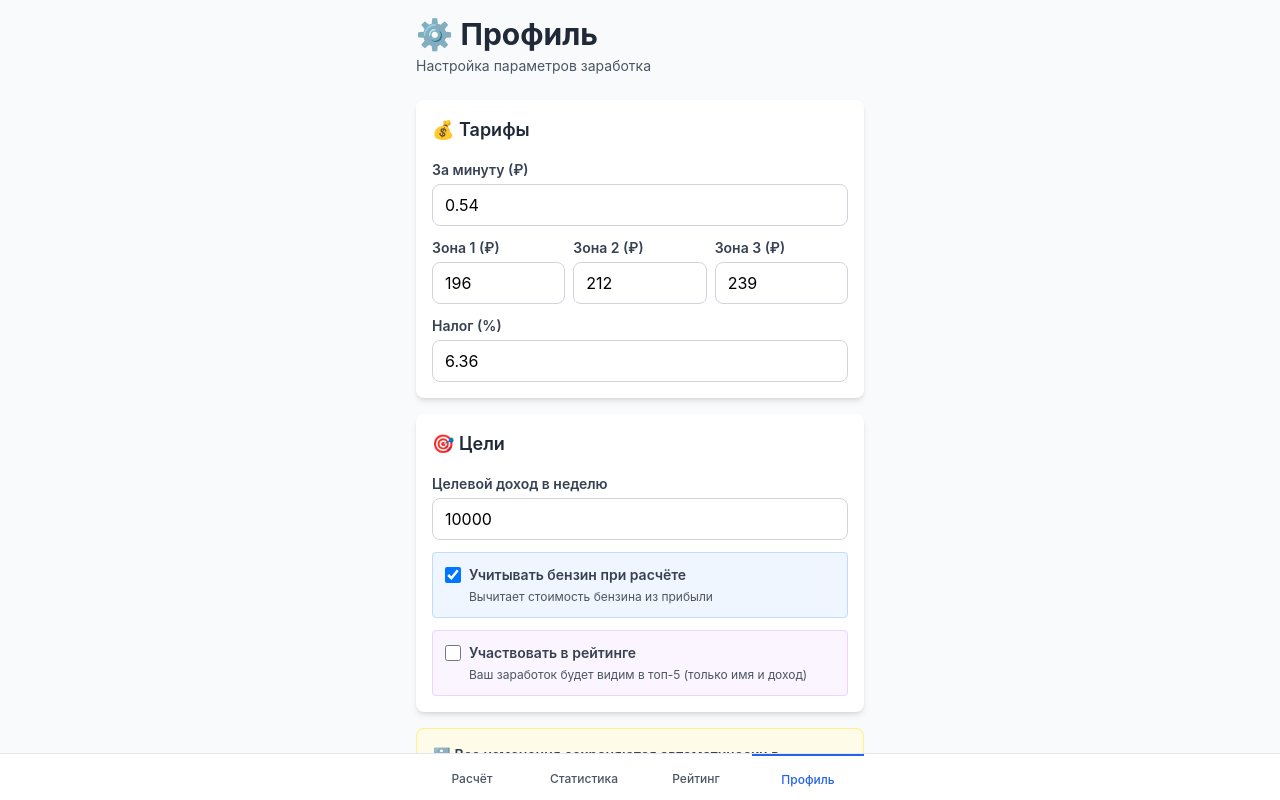
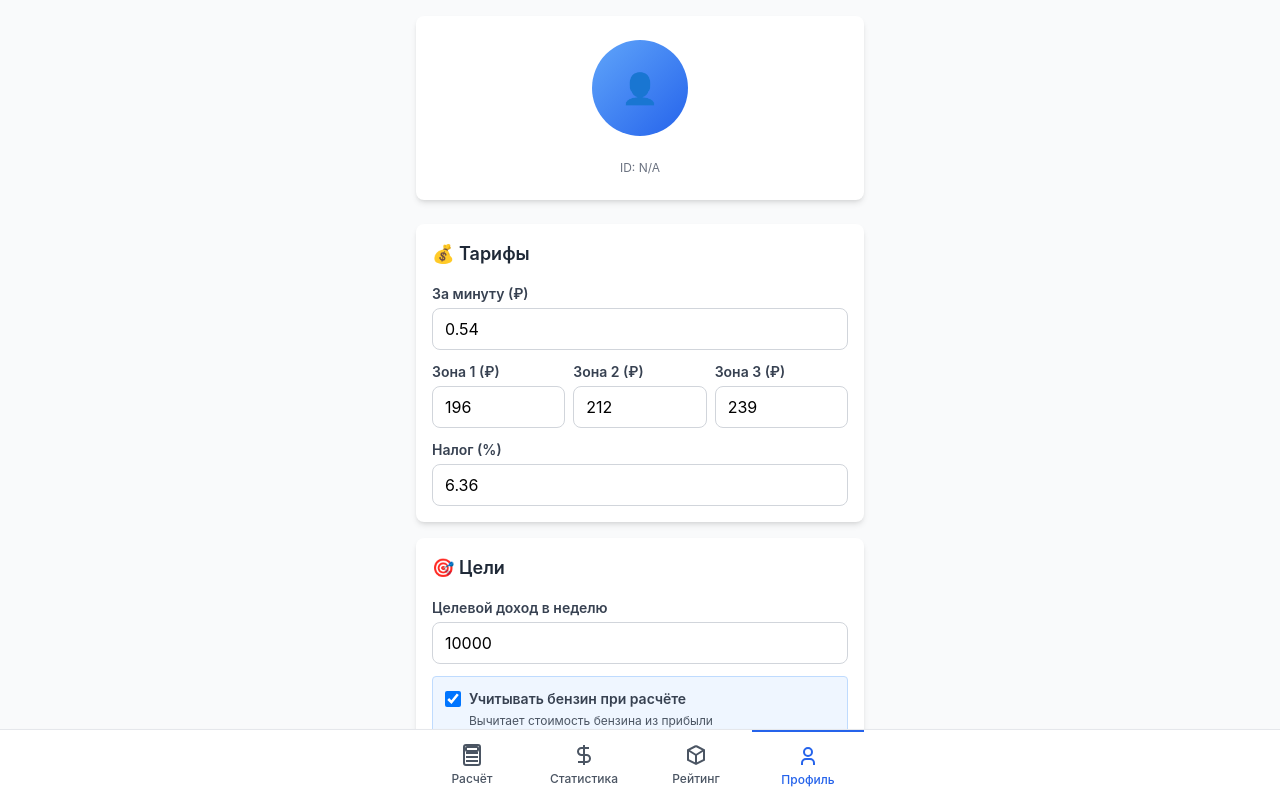
Before and after one commit to opa33/cour, a React (Vite) app: page / in a window 1280 px wide. Both pictures are taken after a click on the button "Профиль". Shown: the top 800 px of the page. Built offline with nearby package versions, Linux system fonts and the light colour scheme; no server answers.

Commit message:
feat and fix: new icons and profile

```diff
--- a/src/App.tsx
+++ b/src/App.tsx
@@ -15,10 +15,10 @@ import { initTelegram } from "./utils/telegram";
 type TabId = "calculator" | "statistics" | "leaderboard" | "profile";
 
 const tabs = [
-  { id: "calculator", label: "Расчёт", icon: "" },
-  { id: "statistics", label: "Статистика", icon: "" },
-  { id: "leaderboard", label: "Рейтинг", icon: "" },
-  { id: "profile", label: "Профиль", icon: "" },
+  { id: "calculator", label: "Расчёт" },
+  { id: "statistics", label: "Статистика" },
+  { id: "leaderboard", label: "Рейтинг" },
+  { id: "profile", label: "Профиль" },
 ];
 
 export default function App() {
--- a/src/components/Tabs.tsx
+++ b/src/components/Tabs.tsx
@@ -1,7 +1,7 @@
 interface Tab {
   id: string;
   label: string;
-  icon: string;
+  icon?: string; // Optional emoji as fallback
 }
 
 interface TabsProps {
@@ -9,6 +9,63 @@ interface TabsProps {
   activeTab: string;
   onChange: (tabId: string) => void;
 }
+
+// SVG icons - minimalist, black & white
+const TabIcons: Record<string, React.ReactNode> = {
+  calculator: (
+    <svg
+      className="w-6 h-6"
+      viewBox="0 0 24 24"
+      fill="none"
+      stroke="currentColor"
+      strokeWidth="2"
+    >
+      <rect x="4" y="2" width="16" height="20" rx="2" />
+      <rect x="6" y="4" width="12" height="4" rx="1" />
+      <line x1="6" y1="10" x2="18" y2="10" />
+      <line x1="6" y1="14" x2="18" y2="14" />
+      <line x1="6" y1="18" x2="18" y2="18" />
+    </svg>
+  ),
+  statistics: (
+    <svg
+      className="w-6 h-6"
+      viewBox="0 0 24 24"
+      fill="none"
+      stroke="currentColor"
+      strokeWidth="2"
+    >
+      <line x1="12" y1="2" x2="12" y2="22" />
+      <path d="M17 5H9.5a3.5 3.5 0 0 0 0 7h5a3.5 3.5 0 0 1 0 7H6" />
+    </svg>
+  ),
+  leaderboard: (
+    <svg
+      className="w-6 h-6"
+      viewBox="0 0 24 24"
+      fill="none"
+      stroke="currentColor"
+      strokeWidth="2"
+    >
+      <polyline points="12 3 20 7 20 17 12 21 4 17 4 7 12 3" />
+      <line x1="12" y1="12" x2="20" y2="7" />
+      <line x1="12" y1="12" x2="12" y2="21" />
+      <line x1="12" y1="12" x2="4" y2="7" />
+    </svg>
+  ),
+  profile: (
+    <svg
+      className="w-6 h-6"
+      viewBox="0 0 24 24"
+      fill="none"
+      stroke="currentColor"
+      strokeWidth="2"
+    >
+      <circle cx="12" cy="8" r="4" />
+      <path d="M6 21v-2a4 4 0 0 1 4-4h4a4 4 0 0 1 4 4v2" />
+    </svg>
+  ),
+};
 
 export default function Tabs({ tabs, activeTab, onChange }: TabsProps) {
   return (
@@ -27,8 +84,12 @@ export default function Tabs({ tabs, activeTab, onChange }: TabsProps) {
                   : "text-gray-600 hover:text-gray-800"
               }
             `}
+            title={tab.label}
           >
-            <span className="text-xl">{tab.icon}</span>
+            {/* SVG Icon */}
+            <div className="flex items-center justify-center">
+              {TabIcons[tab.id] || <span className="text-xl">{tab.icon}</span>}
+            </div>
             <span className="text-xs font-medium">{tab.label}</span>
           </button>
         ))}
--- a/src/screens/Leaderboard.tsx
+++ b/src/screens/Leaderboard.tsx
@@ -183,34 +183,47 @@ export default function Leaderboard() {
         {topCouriers.length > 0 ? (
           <Card variant="elevated" className="mb-4">
             <h2 className="text-lg font-semibold text-gray-800 mb-4">ТОП-5</h2>
-            <div className="space-y-2">
+            <div className="space-y-3">
               {topCouriers.map((courier) => (
                 <div
                   key={courier.userId}
-                  className={`p-3 rounded-lg flex items-center justify-between ${
+                  className={`p-4 rounded-lg flex items-center gap-3 transition-all ${
                     courier.userId === currentUserId
-                      ? "bg-blue-100 border-2 border-blue-300"
-                      : "bg-gray-100 border border-gray-200"
+                      ? "bg-gradient-to-r from-blue-50 to-blue-100 border-2 border-blue-400 shadow-md"
+                      : "bg-white border border-gray-200 hover:shadow-md"
                   }`}
                 >
-                  <div className="flex items-center gap-3 flex-1">
-                    <div className="text-2xl font-bold w-8 text-center">
+                  {/* Medal / Rank */}
+                  <div className="text-3xl font-bold w-12 text-center flex-shrink-0">
                     {getMedal(courier.rank)}
                   </div>
-                    <div className="flex-1">
-                      <p className="font-semibold text-gray-800">
+
+                  {/* Avatar placeholder - would use photo_url from Telegram in production */}
+                  <div className="w-12 h-12 rounded-full bg-gradient-to-br from-gray-300 to-gray-400 flex items-center justify-center flex-shrink-0">
+                    <span className="text-lg">👤</span>
+                  </div>
+
+                  {/* User Info */}
+                  <div className="flex-1 min-w-0">
+                    <p className="font-semibold text-gray-800 truncate">
                       {courier.username}
-                        {courier.userId === currentUserId && " (вы)"}
+                      {courier.userId === currentUserId && (
+                        <span className="ml-1 text-xs bg-blue-500 text-white px-2 py-0.5 rounded">
+                          ВЫ
+                        </span>
+                      )}
                     </p>
                     <p className="text-xs text-gray-600">
-                        Позиция #{courier.rank}
+                      #{courier.rank} место
                     </p>
                   </div>
-                  </div>
-                  <div className="text-right">
+
+                  {/* Earnings */}
+                  <div className="text-right flex-shrink-0">
                     <p className="font-bold text-lg text-green-600">
                       {formatCurrency(courier.earnings, currency)}
                     </p>
+                    <p className="text-xs text-gray-500">{currency}</p>
                   </div>
                 </div>
               ))}
--- a/src/screens/Profile.tsx
+++ b/src/screens/Profile.tsx
@@ -2,6 +2,7 @@ import { useState, useEffect } from "react";
 import { Button, Card, NumberInput } from "../components";
 import { useUserStore } from "../store";
 import type { UserSettings } from "../store/types";
+import { getTelegramUser } from "../utils/telegram";
 
 export default function Profile() {
   const userSettings = useUserStore((state: any) => state.settings);
@@ -10,6 +11,21 @@ export default function Profile() {
   const [formData, setFormData] = useState<UserSettings>(userSettings);
   const [isSaving, setIsSaving] = useState(false);
   const [saveSuccess, setSaveSuccess] = useState(false);
+
+  // Telegram user data
+  const [telegramUser, setTelegramUser] = useState<any>(null);
+  const [displayName, setDisplayName] = useState("");
+  const [photoUrl, setPhotoUrl] = useState<string | null>(null);
+
+  // Initialize Telegram user data
+  useEffect(() => {
+    const user = getTelegramUser();
+    setTelegramUser(user);
+    if (user) {
+      setDisplayName(user.first_name || user.username || `User ${user.id}`);
+      setPhotoUrl(user.photo_url || null);
+    }
+  }, []);
 
   // Sync form when settings change
   useEffect(() => {
@@ -44,13 +60,38 @@ export default function Profile() {
   return (
     <div className="min-h-screen bg-gray-50 p-4 pb-24">
       <div className="max-w-md mx-auto">
-        {/* Header */}
-        <div className="mb-6">
-          <h1 className="text-3xl font-bold text-gray-800">⚙️ Профиль</h1>
-          <p className="text-gray-600 text-sm mt-1">
-            Настройка параметров заработка
-          </p>
-        </div>
+        {/* User Card - Profile Header */}
+        <Card variant="elevated" className="mb-6 p-6 text-center">
+          <div className="flex flex-col items-center">
+            {/* User Photo */}
+            {photoUrl ? (
+              <img
+                src={photoUrl}
+                alt="Profile"
+                className="w-24 h-24 rounded-full border-4 border-blue-500 mb-4 object-cover"
+              />
+            ) : (
+              <div className="w-24 h-24 rounded-full bg-gradient-to-br from-blue-400 to-blue-600 flex items-center justify-center mb-4">
+                <span className="text-white text-3xl">👤</span>
+              </div>
+            )}
+
+            {/* User Name */}
+            <h2 className="text-2xl font-bold text-gray-800">{displayName}</h2>
+
+            {/* Username */}
+            {telegramUser?.username && (
+              <p className="text-sm text-gray-600 mt-1">
+                @{telegramUser.username}
+              </p>
+            )}
+
+            {/* Telegram ID */}
+            <p className="text-xs text-gray-500 mt-2">
+              ID: {telegramUser?.id || "N/A"}
+            </p>
+          </div>
+        </Card>
 
         {/* Tariffs Section */}
         <Card variant="elevated" className="mb-4">
@@ -173,15 +214,12 @@ export default function Profile() {
           </div>
         </Card>
 
-        {/* Info Section */}
-        <Card className="mb-4 bg-yellow-50 border border-yellow-200">
-          <p className="text-sm text-gray-700">
-            ℹ️{" "}
-            <span className="font-semibold">
-              Все изменения сохраняются автоматически в localStorage
-            </span>
-          </p>
-        </Card>
+        {/* Success Message */}
+        {saveSuccess && (
+          <div className="mt-4 p-3 bg-green-100 border border-green-300 text-green-800 rounded text-sm text-center font-semibold">
+            ✅ Настройки сохранены!
+          </div>
+        )}
 
         {/* Action Buttons */}
         <div className="space-y-2">
@@ -203,13 +241,6 @@ export default function Profile() {
             ↩️ Отменить
           </Button>
         </div>
-
-        {/* Success Message */}
-        {saveSuccess && (
-          <div className="mt-4 p-3 bg-green-100 border border-green-300 text-green-800 rounded text-sm text-center font-semibold">
-            ✅ Настройки сохранены!
-          </div>
-        )}
       </div>
     </div>
   );
--- a/src/utils/supabase.ts
+++ b/src/utils/supabase.ts
@@ -43,12 +43,20 @@ const retryAsync = async <T>(
   throw lastError;
 };
 
+// Cache user ID to avoid repeated lookups
+let cachedUserId: string | null = null;
+
 /**
- * Get current user ID from Telegram WebApp
+ * Get current user ID from Telegram WebApp (with caching)
  */
 export const getCurrentUserId = (): string => {
+  if (cachedUserId) {
+    return cachedUserId;
+  }
+
   const userId = getUserId();
   if (userId) {
+    cachedUserId = userId;
     console.log("👤 User ID:", userId);
     return userId;
   }
--- a/src/utils/telegram.ts
+++ b/src/utils/telegram.ts
@@ -16,22 +16,24 @@ export const initTelegram = () => {
 export const getUserId = (): string | null => {
   const w = window as any;
 
-  // Try initDataUnsafe first (more reliable for development)
+  // Try initDataUnsafe first (most reliable)
   if (w.Telegram?.WebApp?.initDataUnsafe?.user?.id) {
     const id = String(w.Telegram.WebApp.initDataUnsafe.user.id);
+    console.log("✅ Got Telegram ID from initDataUnsafe:", id);
     return id;
   }
 
   // Fallback to initData if available
   if (w.Telegram?.WebApp?.initData) {
-    // Parse initData to extract user ID
     try {
       const params = new URLSearchParams(w.Telegram.WebApp.initData);
       const userData = params.get("user");
       if (userData) {
         const user = JSON.parse(userData);
         if (user.id) {
-          return String(user.id);
+          const id = String(user.id);
+          console.log("✅ Got Telegram ID from initData:", id);
+          return id;
         }
       }
     } catch (error) {
@@ -39,6 +41,9 @@ export const getUserId = (): string | null => {
     }
   }
 
+  console.error(
+    "❌ Telegram User ID not available - app must run inside Telegram Mini App",
+  );
   return null;
 };
 
@@ -46,6 +51,31 @@ export const getUserId = (): string | null => {
  * Get user's Telegram username
  */
 export const getUsername = (): string | null => {
-  const webApp = initTelegram();
-  return webApp?.initDataUnsafe?.user?.username || null;
+  const w = window as any;
+  return w.Telegram?.WebApp?.initDataUnsafe?.user?.username || null;
 };
+
+/**
+ * Get user's first name from Telegram
+ */
+export const getFirstName = (): string | null => {
+  const w = window as any;
+  return w.Telegram?.WebApp?.initDataUnsafe?.user?.first_name || null;
+};
+
+/**
+ * Get user's photo URL from Telegram
+ */
+export const getUserPhotoUrl = (): string | null => {
+  const w = window as any;
+  // Telegram provides photo_url in initDataUnsafe
+  return w.Telegram?.WebApp?.initDataUnsafe?.user?.photo_url || null;
+};
+
+/**
+ * Get full user data from Telegram
+ */
+export const getTelegramUser = () => {
+  const w = window as any;
+  return w.Telegram?.WebApp?.initDataUnsafe?.user || null;
+};
```
Lines whose indentation alone changed are shown as unchanged.
